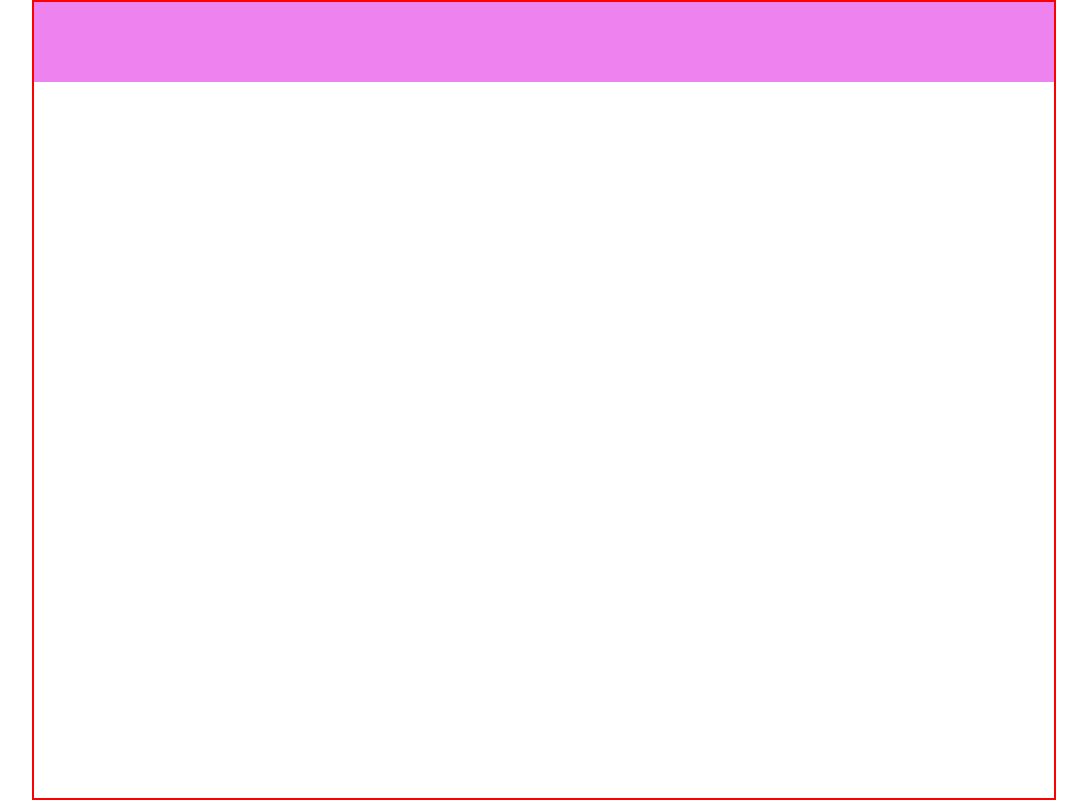
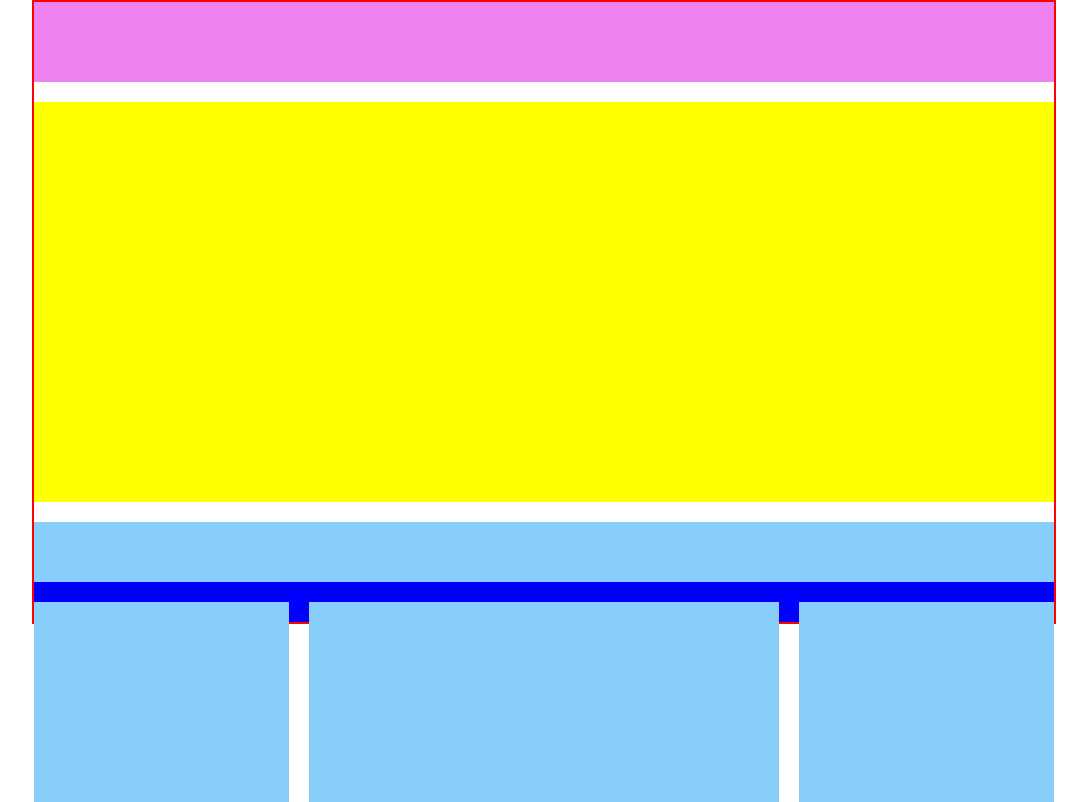
Before and after one commit to olga-demina/classe62-htmlcss-wp-reboot, a plain HTML site: page index.html in a window 1280 px wide. Shown: the whole page, without its empty margins (96-1183 px from the left). Drawn offline with Linux system fonts and the light colour scheme.

Commit message:
Main completato

```diff
--- a/css/style.css
+++ b/css/style.css
@@ -4,6 +4,22 @@
     padding: 0;
     box-sizing: border-box;
 }
+
+/* DEBUG */
+.debug.container {
+    border: 2px solid red;
+}
+
+.debug .content-top,
+.debug .col {
+    background-color: lightskyblue;
+}
+
+.debug .content {
+    background-color: blue;
+}
+
+/* COMMON */
 
 html {
     /* 10px */
@@ -14,14 +30,55 @@ html {
     width: 80%;
     margin: 0 auto;
     max-width: 1400px;
+}
 
-    /* Test */
-    border: 2px solid red;
-    height: 800px;
+.clearfix::after {
+    content: "";
+    display: table;
+    clear: both;
 }
+
+.col {
+    float: left;
+}
+
+.mb-2 {
+    margin-bottom: 2em;
+}
+
+
+/* HEADER */
 
 header {
     height: 80px;
     background-color: violet;
-    margin-bottom: 2em;
 }
+
+/* MAIN */
+.banner {
+    height: 400px;
+    background-color: yellow;
+}
+
+.content {
+    padding-bottom: 2em;
+}
+
+.content-top {
+    height: 60px;
+}
+
+.col {
+    height: 200px;
+}
+
+.col-side {
+    width: 25%;
+}
+
+.col-center {
+    /* width: calc(50% - 20px);
+    margin: 0 10px; */
+    width: 46%;
+    margin: 0 2%;
+}
--- a/index.html
+++ b/index.html
@@ -9,13 +9,25 @@
 </head>
 <body>
 
-    <div class="container">
+    <div class="container debug">
 
         <!-- Header -->
-        <header></header>
+        <header class="mb-2"></header>
         <!-- /Header -->
 
         <!-- Main -->
+        <main>
+            <section class="banner mb-2"></section>
+
+            <section class="content">
+                <div class="content-top mb-2"></div>
+                <div class="content-bottom">
+                    <div class="col col-side"></div>
+                    <div class="col col-center"></div>
+                    <div class="col col-side"></div>
+                </div>
+            </section>
+        </main>
         <!-- /Main -->
 
         <!-- Footer -->
```
